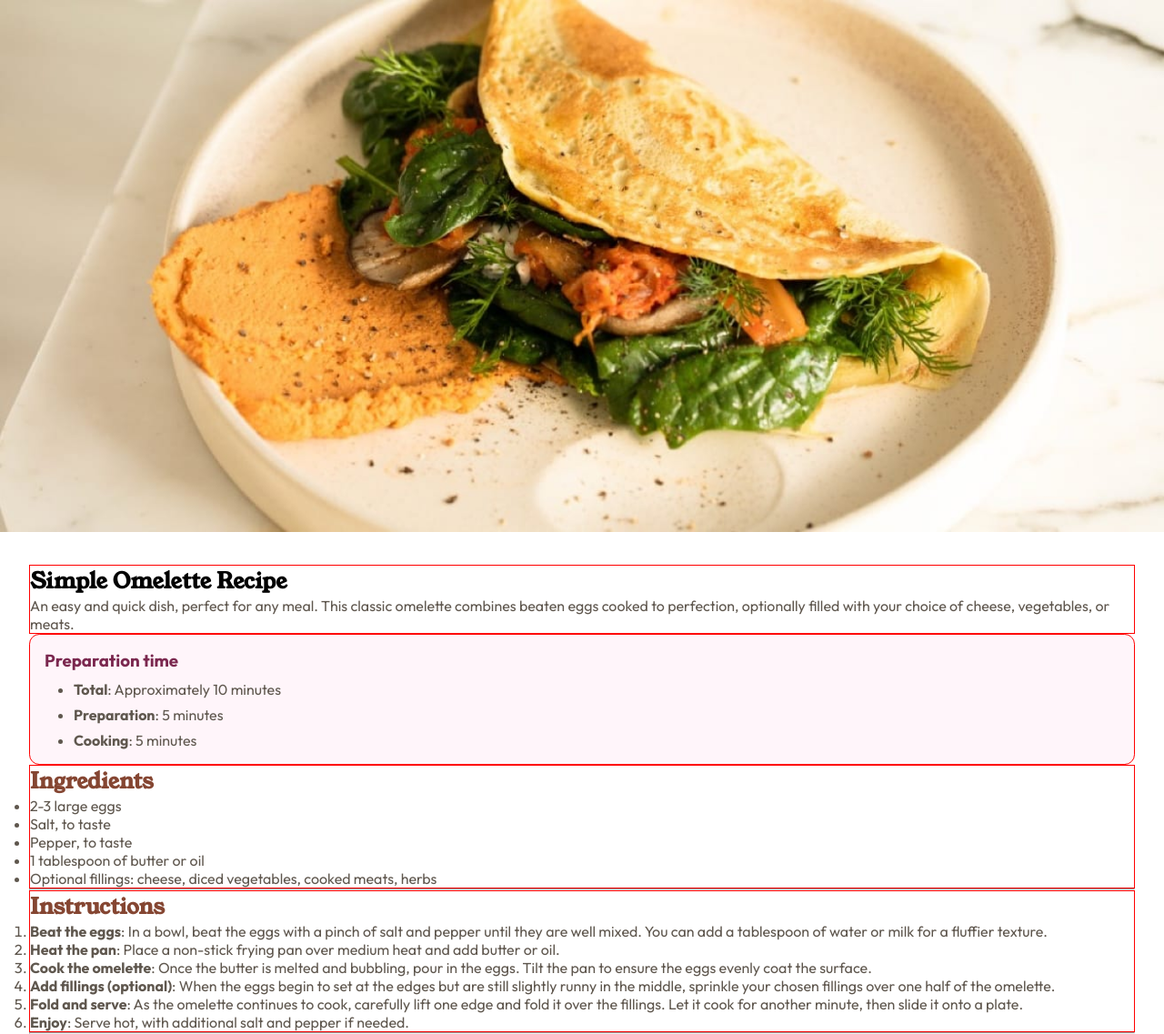
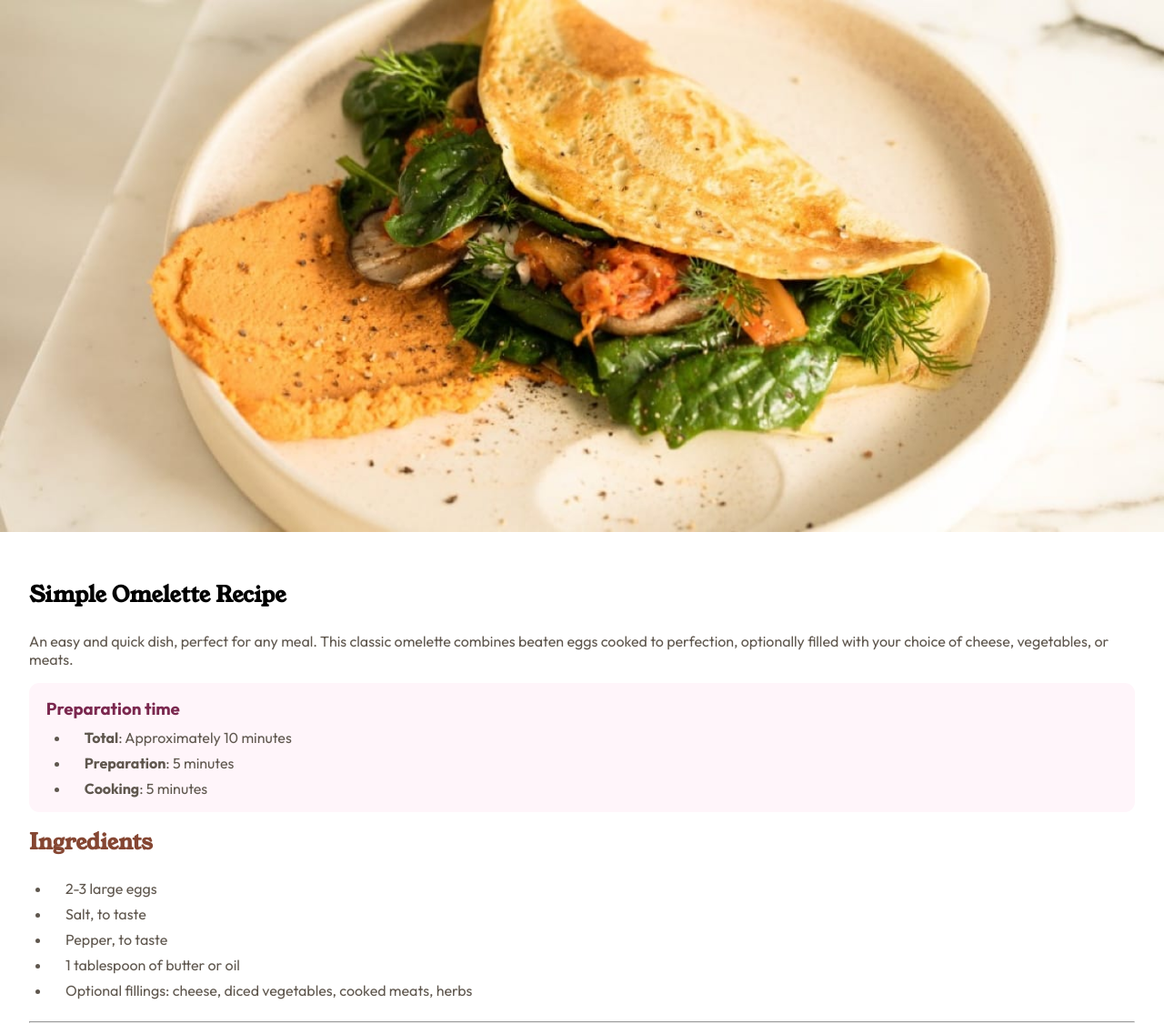
Before and after one commit to edtwelve/Recipe-Page, a plain HTML site: page index.html in a window 1280 px wide. Shown: the top 1137 px of the page at 91% size. Drawn offline with Linux system fonts and the light colour scheme.

Commit message:
add styles for titles, set positioning for lists and spacing for sections

```diff
--- a/styles/mobile.css
+++ b/styles/mobile.css
@@ -18,8 +18,10 @@ body {
 }
 
 section {
-    border: 1px solid red;
+    /* border: 1px solid red; */
+    padding: 1em 0;
 }
+
 .container {
     margin: 0 auto;
     padding: 2rem;
@@ -27,10 +29,6 @@ section {
 
 .omelette-img {
     width: 100%;
-}
-
-span {
-    font-weight: 600;
 }
 
 .intro {
@@ -43,6 +41,7 @@ span {
 
 h1, h2 {
     font-family: "Young Serif", serif;
+    margin-bottom: 1em;
 }
 
 /* .intro p {
@@ -53,22 +52,29 @@ h2 {
     color: var(--acento);
 }
 
-
 .prepTime {
     background-color: hsl(330, 100%, 98%);
-    padding: 1em;
     border-radius: 0.7em;
+}
+
+.prepTime ul {
+    padding-left: 2.8em;
+}
+
+.prepTime ul li {
+    padding-left: 1em;
 }
 
 .prepTime h3 {
     color: var(--prep);
     padding-bottom: 0.5em;
+    padding-left: 1em;
 }
 
-.prepTime ul {
+/* .prepTime ul {
     padding: 0 2em;
     margin: 0em 0;
-}
+} */
 
 .prepTime ul li + li {
     margin-top: 0.5em;
@@ -79,9 +85,19 @@ table {
     border-collapse: collapse;
 }
 
+.liContainer {
+    margin-left: 1.5em;
+}
+
+.liContainer li {
+    padding-left: 1em;
+    padding-bottom: 0.5em;
+}
+
 td {
     text-align: center;
     padding: 0.6em 0;
+    /* border: 1px solid red; */
 }
 
 .nutrition_values {
```
